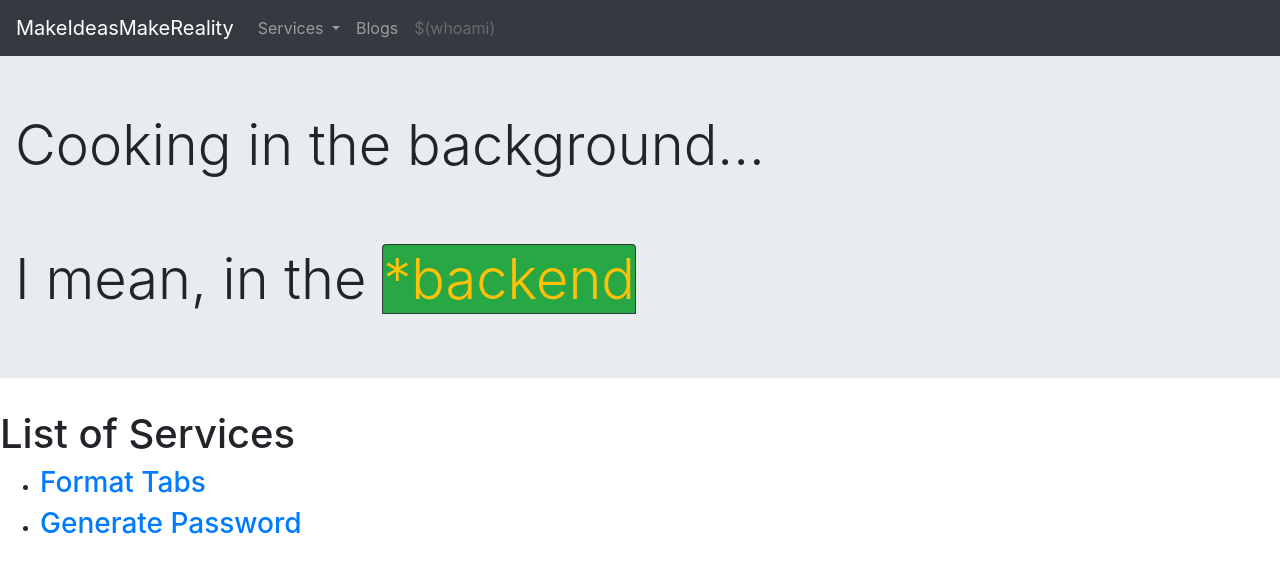
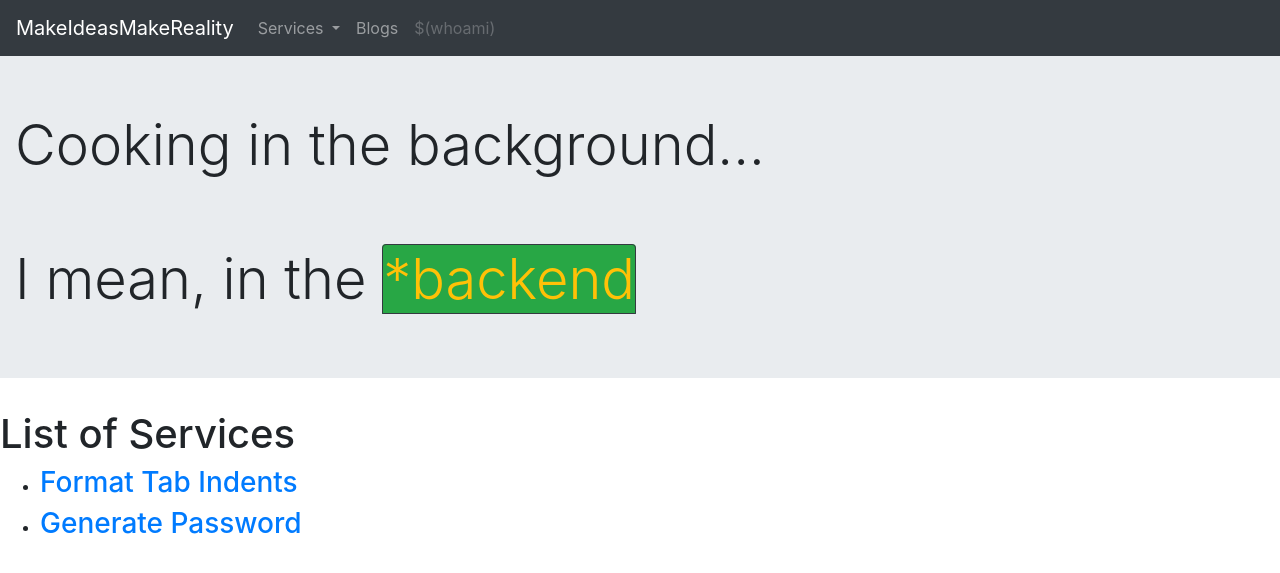
Before and after one commit to nponcian/MakeIdeasMakeReality, a Django app: page /service/text/ in a window 1280 px wide. Shown: the top 573 px of the page. Run offline with Django 3.2, Linux system fonts and the light colour scheme; some libraries are stand-ins or nearby versions.

Commit message:
Renamed formatTab to formatTabIndent for clarity

```diff
--- a/text/formatTab/formatter.py
+++ b/text/formatTabIndent/formatter.py
@@ -1,9 +1,9 @@
-DEFAULT_TAB_MULTIPLIER = 2
+DEFAULT_TAB_INDENT_MULTIPLIER = 2
 TAB_CHAR = " "
 
 def _floatOrDefault(targetMultiplier):
     try:              return float(targetMultiplier)
-    except Exception: return DEFAULT_TAB_MULTIPLIER
+    except Exception: return DEFAULT_TAB_INDENT_MULTIPLIER
 
 def formatTab(targetMultiplier, textToFormat):
     targetMultiplier = _floatOrDefault(targetMultiplier)
--- a/text/templates/text/formatTab.html
+++ b/text/templates/text/formatTabIndent.html
@@ -9,7 +9,7 @@
 
 <link rel="stylesheet" type="text/css" href="{% static 'text/css/text.css' %}">
 
-<title>Format Tabs | MakeIdeasMakeReality</title>
+<title>Format Tab Indents | MakeIdeasMakeReality</title>
 
 {% endblock %}
 
@@ -18,7 +18,7 @@
 <div class="jumbotron jumbotron-fluid" id="pageLabel">
     <div class="container pt-5 text-center">
         <div class="display-3 pt-xs-3 pt-sm-5">
-            Format Tabs
+            Format Tab Indents
         </h1>
     </div>
 </div>
--- a/text/templates/text/text.html
+++ b/text/templates/text/text.html
@@ -18,7 +18,7 @@
 <h1>List of Services</h1>
 <ul>
     <li>
-        <h3><a href="/service/text/formattab/">Format Tabs</a></h3>
+        <h3><a href="/service/text/formattabindent/">Format Tab Indents</a></h3>
     </li>
     <li>
         <h3><a href="/service/text/generatepassword/">Generate Password</a></h3>
--- a/text/urls.py
+++ b/text/urls.py
@@ -5,7 +5,7 @@ from text import views
 app_name = 'text'
 
 urlpatterns = [
-    path('formattab/', views.formatTab, name = "formatTab"),
+    path('formattabindent/', views.formatTabIndent, name = "formatTabIndent"),
     path('generatepassword/', views.generatePassword, name = "generatePassword"),
     path('', views.text, name = "textRoot"),
 ]
--- a/text/views.py
+++ b/text/views.py
@@ -1,6 +1,6 @@
 from django.shortcuts import render
 
-from text.formatTab import (
+from text.formatTabIndent import (
     formatter,
 )
 
@@ -16,10 +16,10 @@ def text(request):
     context = {}
     return render(request, template, context)
 
-def formatTab(request):
-    template = "text/formatTab.html"
+def formatTabIndent(request):
+    template = "text/formatTabIndent.html"
     context = {
-        "tabMultiplier" : formatter.DEFAULT_TAB_MULTIPLIER
+        "tabMultiplier" : formatter.DEFAULT_TAB_INDENT_MULTIPLIER
     }
 
     if request.method== "POST":
```
